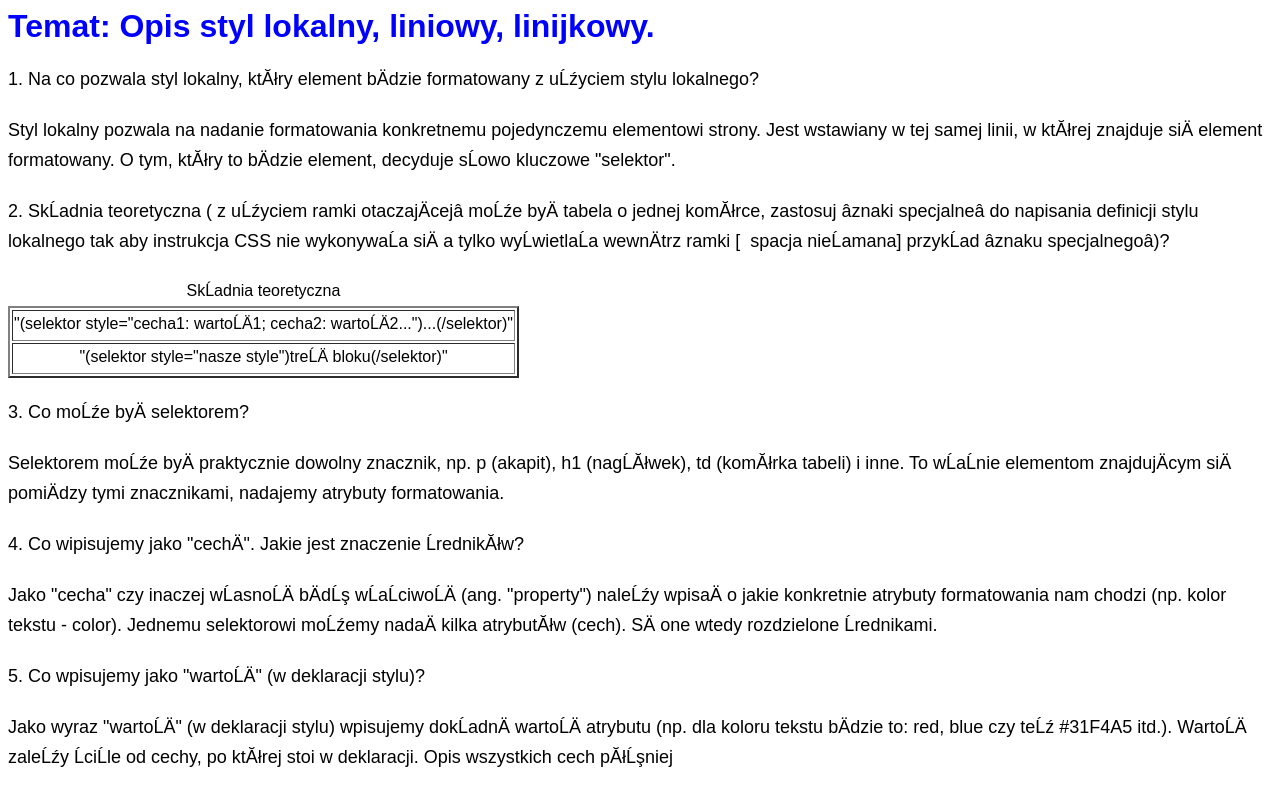
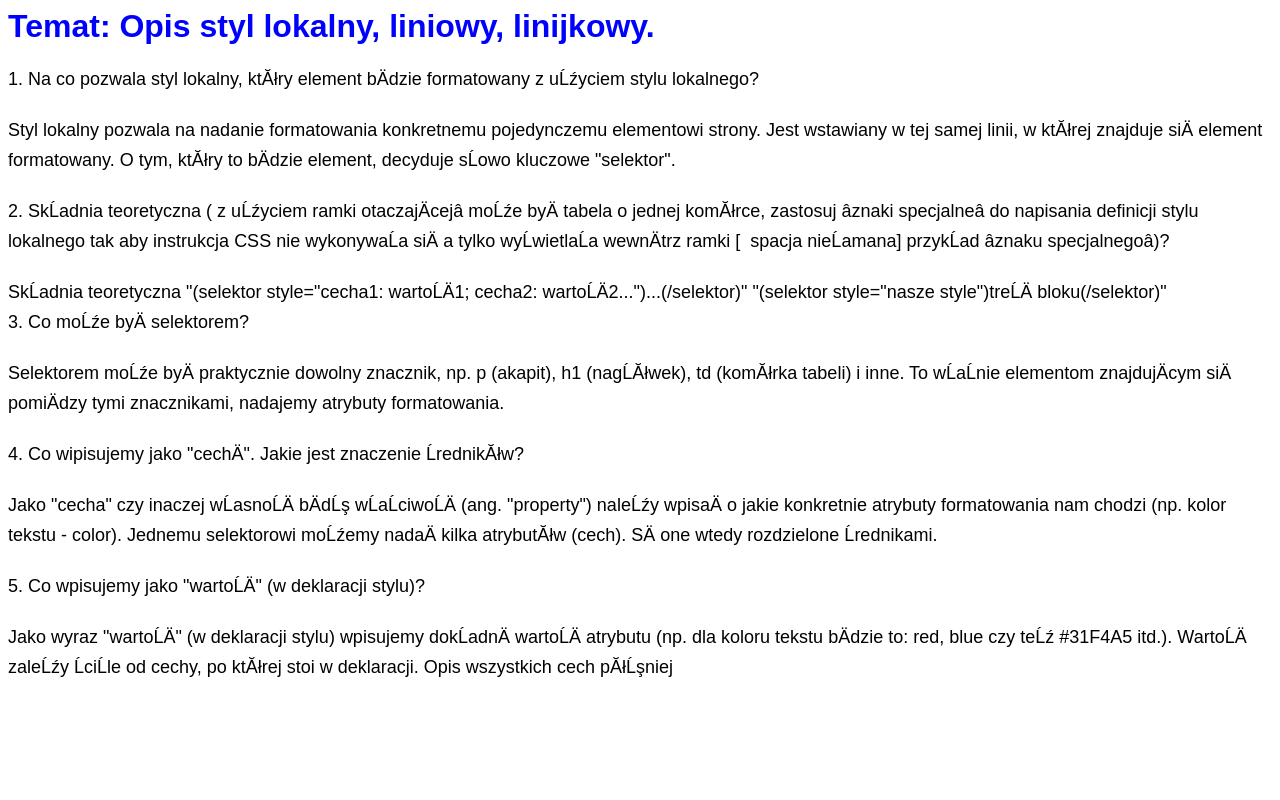
Before and after one commit to Kacperjer/CSS, a plain HTML site: page zad7.html in a window 1280 px wide. Drawn offline with Linux system fonts and the light colour scheme.

Commit message:
Update zad7.html

```diff
--- a/zad7.html
+++ b/zad7.html
@@ -6,16 +6,16 @@
 <p><font size="4" face="Arial">1. Na co pozwala styl lokalny, który element będzie formatowany z użyciem stylu lokalnego?<br>
 <br>  <font size="4" face="Arial">Styl lokalny pozwala na nadanie formatowania konkretnemu pojedynczemu elementowi strony. Jest wstawiany w tej samej linii, w której znajduje się element formatowany. O tym, który to będzie element, decyduje słowo kluczowe "selektor".<br></font>
 <br><font size="4" face="Arial"> 2. Składnia teoretyczna ( z użyciem ramki otaczającej→ może być tabela o jednej komórce, zastosuj „znaki specjalne” do napisania definicji stylu lokalnego tak aby instrukcja CSS nie wykonywała się a tylko wyświetlała wewnątrz ramki [&nbsp; spacja niełamana] przykład „znaku specjalnego”)?<br>
-<br><table border=2 BGcolor="white"> <caption>Składnia teoretyczna</caption>
+<br><caption>Składnia teoretyczna</caption>
 <thead>
 <tr>
-<td align="center"> "(selektor style="cecha1: wartość1; cecha2: wartość2...")...(/selektor)"</td>
+<td> "(selektor style="cecha1: wartość1; cecha2: wartość2...")...(/selektor)"</td>
 </tr>
   <tr>
-<td align="center">"(selektor style="nasze style")treść bloku(/selektor)"</td>
+<td>"(selektor style="nasze style")treść bloku(/selektor)"</td>
 </tr>
   </tbody>
-</table>
+
   </font>
  <br> <font size="4" face="Arial">3. Co może być selektorem?<br>
 <br> <font size="4" face="Arial"> Selektorem może być praktycznie dowolny znacznik, np. p (akapit), h1 (nagłówek), td (komórka tabeli) i inne. To właśnie elementom znajdującym się pomiędzy tymi znacznikami, nadajemy atrybuty formatowania.<br></font>
```
